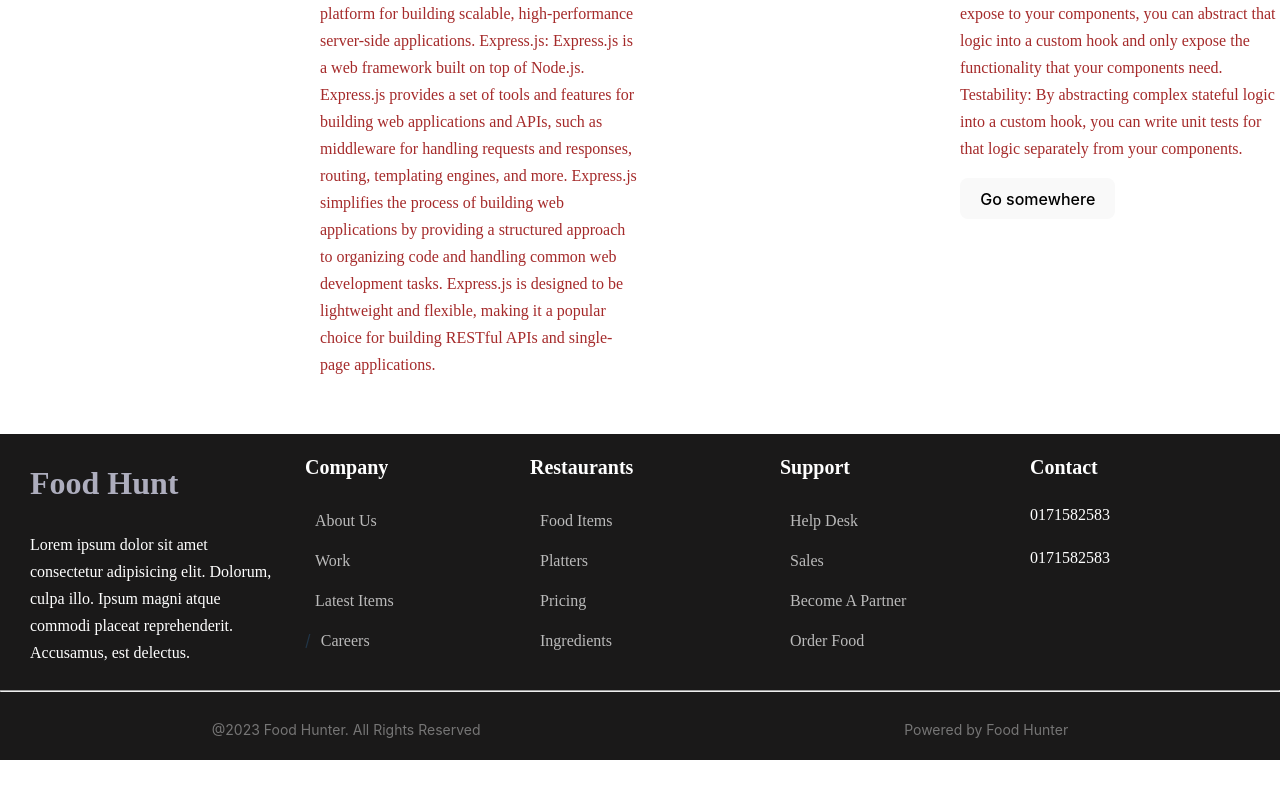
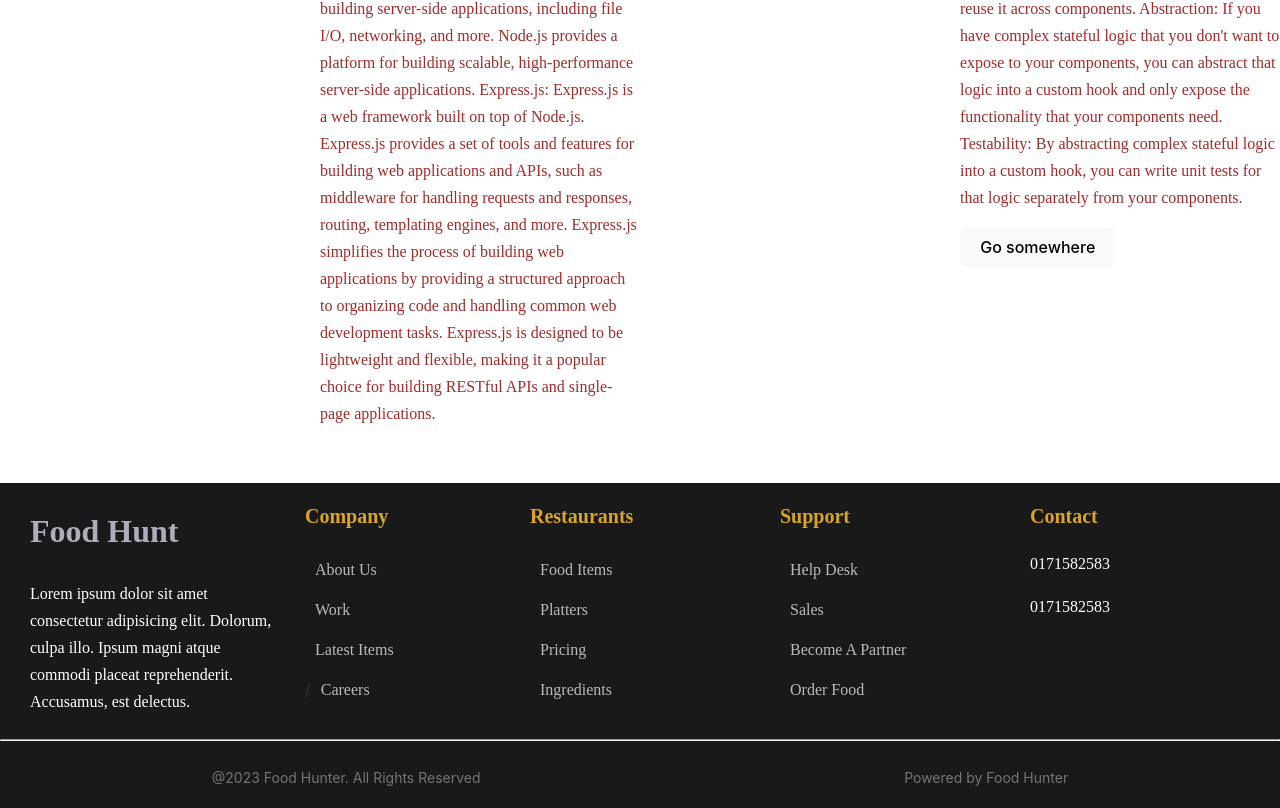
Before and after one commit to mehedihasanrupok/chef-recipe-hunter-client, a React (Vite) app: page /blog in a window 1280 px wide. Shown: the part 1319-2127 px from the top of the page. Before the commit the page ends 2079 px from the top, so only its background shows below. Built offline with nearby package versions, Linux system fonts and the light colour scheme; no server answers.

Commit message:
Chefs Design

```diff
--- /dev/null
+++ b/src/Components/Chefs/Chefs.css
@@ -0,0 +1,19 @@
+.chef-details{
+    border: 2px solid orange;
+    margin: 20px 40px;
+    border-radius: 15px;
+    background-color: aqua;
+}
+.chef-details img{
+    width: 85%;
+    padding: 10px;
+    border-radius: 10px;
+    margin-left: 15px;
+}
+h3{
+    font: lighter;
+    color: black;
+}
+details{
+    margin-left: 15px;
+}
--- a/src/Components/Chefs/Chefs.jsx
+++ b/src/Components/Chefs/Chefs.jsx
@@ -1,13 +1,20 @@
 import React, { useEffect, useState } from 'react';
+import './Chefs.css'
 
 const Chefs = ({chef}) => {
-    const {picture,chefName,yearOfExperience,noOfRecipes} = chef;
+    const {picture,chefName,yearOfExperience,noOfRecipes,likes} = chef;
     return (
-        <div>
-            <h2>{chefName}</h2>
-            <h2>{yearOfExperience}</h2>
-            <h2>{noOfRecipes}</h2>
+        <div className='chef-details'>
+            <div>
             <img src={picture} />
+            </div>
+            <div className='details'>
+            <h3>Name: {chefName}</h3>
+            <h3>Year of Experience: {yearOfExperience}</h3>
+            <h3>Total Recipes: {noOfRecipes}</h3>
+            <h3>Likes: {likes}</h3>
+            </div>
+
         </div>
     );
 };
--- a/src/Components/Footer/Footer.css
+++ b/src/Components/Footer/Footer.css
@@ -54,13 +54,13 @@ a {
 
 }
 
-h3 {
+.my-h3 {
     font-family: 'Manrope';
     font-style: normal;
     font-weight: 600;
     font-size: 20px;
     line-height: 27px;
-    color: #FFFFFF;
+    color: goldenrod;
 
 }
 
--- a/src/Components/Footer/Footer.jsx
+++ b/src/Components/Footer/Footer.jsx
@@ -12,28 +12,28 @@ const Footer = () => {
                     {/* <img src="../../../public/Icons/Group 9969.png" alt="" /> */}
                 </div>
                 <div className='second'>
-                    <h3>Company</h3>
+                    <h3 className='my-h3'>Company</h3>
                     <a href="">About Us</a><br></br>
                     <a href="">Work</a><br></br>
                     <a href="">Latest Items</a><br></br>/
                     <a href="">Careers</a><br></br>
                 </div>
                 <div>
-                    <h3>Restaurants</h3>
+                    <h3 className='my-h3'>Restaurants</h3>
                     <a href="">Food Items</a><br></br>
                     <a href="">Platters</a><br></br>
                     <a href="">Pricing</a><br></br>
                     <a href="">Ingredients</a><br></br>
                 </div>
                 <div>
-                    <h3>Support</h3>
+                    <h3 className='my-h3'>Support</h3>
                     <a href="">Help Desk</a><br></br>
                     <a href="">Sales</a><br></br>
                     <a href="">Become A Partner</a><br></br>
                     <a href="">Order Food</a><br></br>
                 </div>
                 <div>
-                    <h3>Contact</h3>
+                    <h3 className='my-h3'>Contact</h3>
                     <p>0171582583</p>
                     <p>0171582583</p>
                 </div>
--- /dev/null
+++ b/src/Components/Home/Home.css
@@ -0,0 +1,8 @@
+.chef-card{
+    display: grid;
+    grid-template-columns: repeat(3,1fr);
+    margin-top: 75px;
+}
+.title-bar{
+    margin-top: 75px;
+}
--- a/src/Components/Home/Home.jsx
+++ b/src/Components/Home/Home.jsx
@@ -1,6 +1,7 @@
 import React, { useEffect, useState } from 'react';
 import Banner from '../Banner/Banner';
 import Chefs from '../Chefs/Chefs';
+import './Home.css'
 
 const Home = () => {
     const [chefs, setChefs] = useState([]);
@@ -14,7 +15,10 @@ const Home = () => {
     return (
         <div>
            <Banner></Banner>
-           <div>
+           <div className='title-bar'>
+            <h1>Our Chefs Are</h1>
+           </div>
+           <div className='chef-card'>
             {
                 chefs.map(chef =><Chefs
                  key={chef._id}
```
